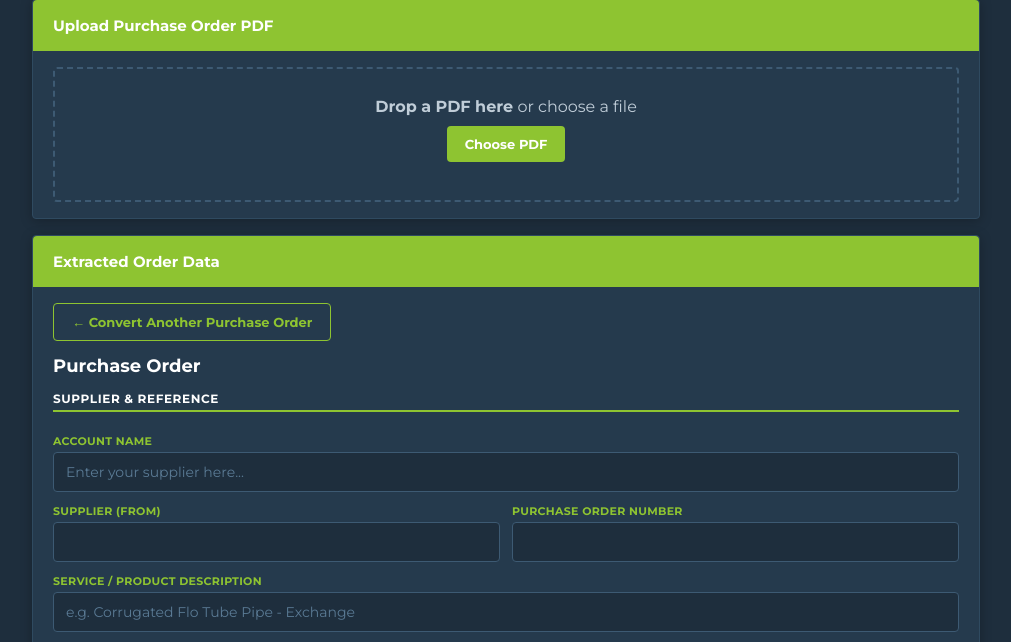
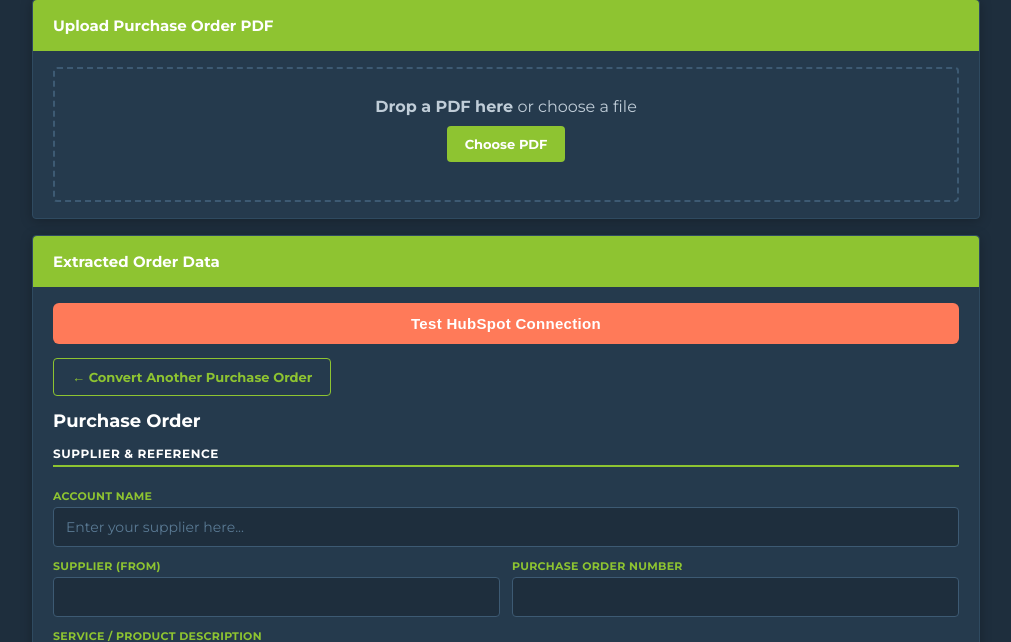
Before and after one commit to NathCM24/pdf-extractor, a Flask app: template templates/index.html in a window 1280 px wide. Shown: the part 305-947 px from the top of the page, without its empty margins (134-1145 px from the left). Run offline with Flask 3, Linux system fonts and the light colour scheme; the template is opened without the code that fills it, so the values that code supplies are empty.

Commit message:
Add Test HubSpot Connection button at top of results page
Prominent orange (#ff7a59) full-width button at the very top of the
extracted results card. Calls GET /api/hubspot/test and displays the
full raw JSON response in a pre-formatted code block below the button.

https://claude.ai/code/session_01BuxxiPaViTv3eKTUiQynKo

```diff
--- a/app.py
+++ b/app.py
@@ -854,6 +854,13 @@ def _hs_request(method, path, body=None):
         return e.code, err_body
 
 
+@app.route("/api/hubspot/test", methods=["GET"])
+def hubspot_test():
+    """Quick connectivity check: fetch account info from HubSpot."""
+    status, data = _hs_request("GET", "/owners?limit=1")
+    return jsonify({"ok": status == 200, "status": status, "data": data}), status if status != 200 else 200
+
+
 @app.route("/api/hubspot/owners", methods=["GET"])
 def hubspot_owners():
     """Fetch all HubSpot owners. Also caches Nathan Malone's ID."""
--- a/templates/index.html
+++ b/templates/index.html
@@ -252,6 +252,16 @@
     <div id="edit" class="card">
       <div class="head">Extracted Order Data</div>
       <div class="body">
+
+        <!-- HubSpot connection test -->
+        <div style="margin-bottom:14px;">
+          <button id="btn-hs-test" type="button" onclick="testHubSpotConnection()"
+                  style="background:#ff7a59; color:#fff; border:none; padding:12px 28px; border-radius:6px; font-size:15px; font-weight:700; cursor:pointer; width:100%; letter-spacing:.3px;">
+            Test HubSpot Connection
+          </button>
+          <pre id="hs-test-output" class="hidden"
+               style="margin-top:10px; background:#0d1b28; border:1px solid #2a4054; border-radius:6px; padding:14px; color:#c8dce8; font-size:12px; line-height:1.5; white-space:pre-wrap; word-break:break-word; max-height:400px; overflow:auto;"></pre>
+        </div>
 
         <!-- Reset button -->
         <div style="margin-bottom:14px;">
@@ -1004,6 +1014,26 @@
 
     var uploadedFileName = '';  /* Stored when file is uploaded */
 
+    /* ── Test HubSpot Connection ── */
+    async function testHubSpotConnection() {
+      var btn = document.getElementById('btn-hs-test');
+      var output = document.getElementById('hs-test-output');
+      btn.disabled = true;
+      btn.textContent = 'Testing…';
+      output.classList.remove('hidden');
+      output.textContent = 'Connecting to HubSpot…';
+      try {
+        var resp = await fetch('/api/hubspot/test');
+        var data = await resp.json();
+        output.textContent = JSON.stringify(data, null, 2);
+      } catch(err) {
+        output.textContent = 'Error: ' + err.message;
+      } finally {
+        btn.disabled = false;
+        btn.textContent = 'Test HubSpot Connection';
+      }
+    }
+
     /* Patch uploadAndExtract to remember filename */
     var _origUploadAndExtract = uploadAndExtract;
     uploadAndExtract = async function(file) {
```
